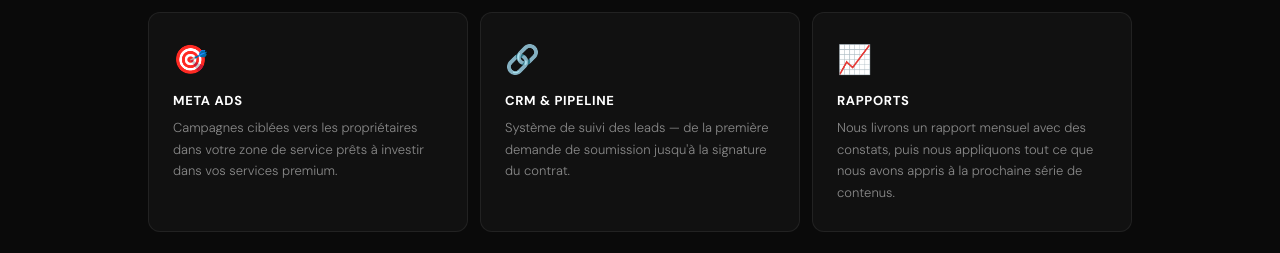
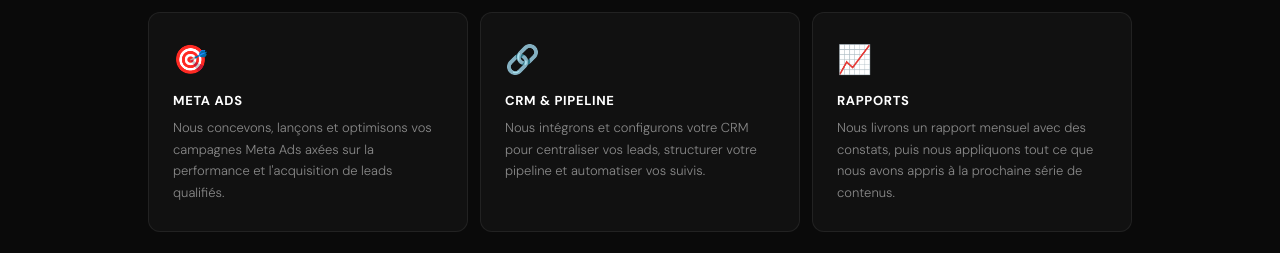
Before and after one commit to auchumedia/auchumedia-website, a React (Create React App) app: page /entreprises in a window 1280 px wide. Shown: the part 1124-1377 px from the top of the page. Built offline with nearby package versions, Linux system fonts and the light colour scheme.

Commit message:
Update Entreprises.js

```diff
--- a/src/pages/Entreprises.js
+++ b/src/pages/Entreprises.js
@@ -435,15 +435,15 @@ export default function Entreprises() {
             { icon: '🏗️', title: 'Stratégie de contenu', desc: "Nous définissons votre stratégie de contenu centrée sur l'audience en fonction de vos objectifs d'affaires." },
             { icon: '🎬', title: 'Création de contenu', desc: "Nous prenons en charge l'idéation, la préproduction, la production et la postproduction." },
             { icon: '📱', title: 'Publication de contenu', desc: "Nous gérons votre calendrier de contenu et publions sur l'ensemble des plateformes." },
-            { icon: '🎯', title: 'Meta Ads', desc: "Campagnes ciblées vers les propriétaires dans votre zone de service prêts à investir dans vos services premium." },
-            { icon: '🔗', title: 'CRM & Pipeline', desc: "Système de suivi des leads — de la première demande de soumission jusqu'à la signature du contrat." },
+            { icon: '🎯', title: 'Meta Ads', desc: "Nous concevons, lançons et optimisons vos campagnes Meta Ads axées sur la performance et l'acquisition de leads qualifiés." },
+            { icon: '🔗', title: 'CRM & Pipeline', desc: "Nous intégrons et configurons votre CRM pour centraliser vos leads, structurer votre pipeline et automatiser vos suivis." },
             { icon: '📈', title: 'Rapports', desc: "Nous livrons un rapport mensuel avec des constats, puis nous appliquons tout ce que nous avons appris à la prochaine série de contenus." },
           ] : [
             { icon: '🏗️', title: 'Content strategy', desc: "We define your audience-focused content strategy based on your business objectives." },
             { icon: '🎬', title: 'Content creation', desc: "We handle ideation, pre-production, production and post-production." },
             { icon: '📱', title: 'Content publishing', desc: "We manage your content calendar and publish across all platforms." },
-            { icon: '🎯', title: 'Meta Ads', desc: "Targeted campaigns toward homeowners in your service area ready to invest in your premium services." },
-            { icon: '🔗', title: 'CRM & Pipeline', desc: "Lead tracking system — from the first quote request to contract signing." },
+            { icon: '🎯', title: 'Meta Ads', desc: "We design, launch and optimize your Meta Ads campaigns focused on performance and qualified lead acquisition." },
+            { icon: '🔗', title: 'CRM & Pipeline', desc: "We integrate and configure your CRM to centralize your leads, structure your pipeline and automate your follow-ups." },
             { icon: '📈', title: 'Reports', desc: "We deliver a monthly report with insights, then apply everything learned to the next content series." },
           ]).map((item, i) => (
             <FadeIn key={i} delay={i * 0.07}>
```
